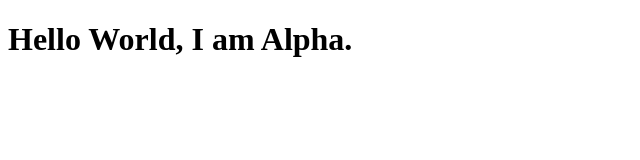
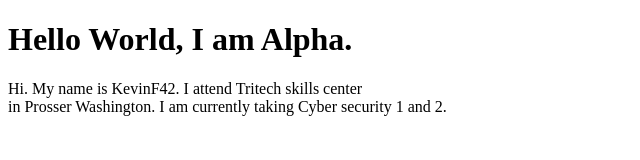
Before and after one commit to KevinF42/KevinF42.github.io, a plain HTML site: page index.html in a window 1280 px wide. Shown: the whole page, without its empty margins (0-640 px from the left). Drawn offline with Linux system fonts and the light colour scheme.

Commit message:
Update index.html

```diff
--- a/index.html
+++ b/index.html
@@ -7,7 +7,8 @@ KevinF42.github.io
 </head>
 <body>
 <h1>Hello World, I am Alpha.</h1>
-
+Hi. My name is KevinF42. I attend Tritech skills center<br>
+  in Prosser Washington. I am currently taking Cyber security 1 and 2.
 
 
 
```
